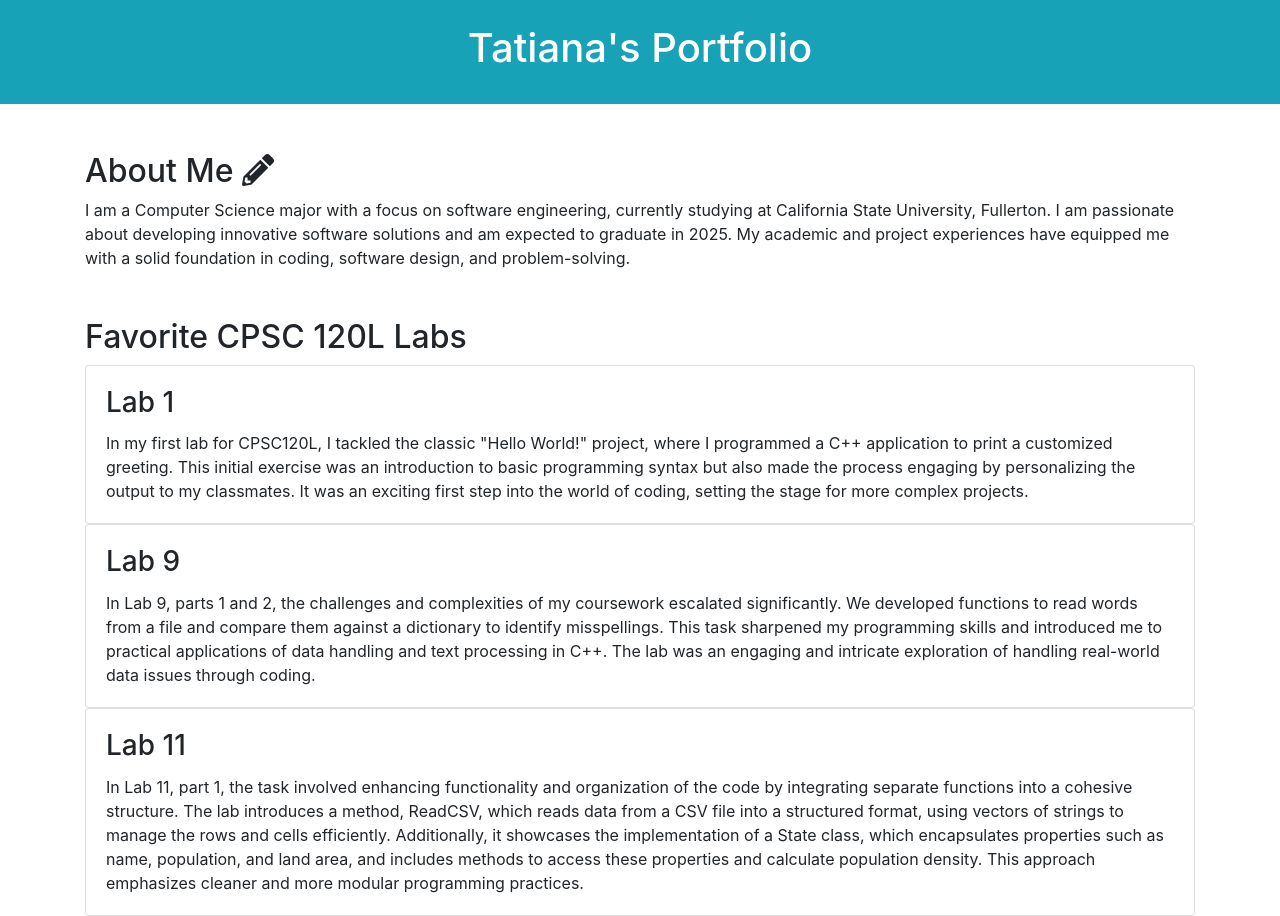
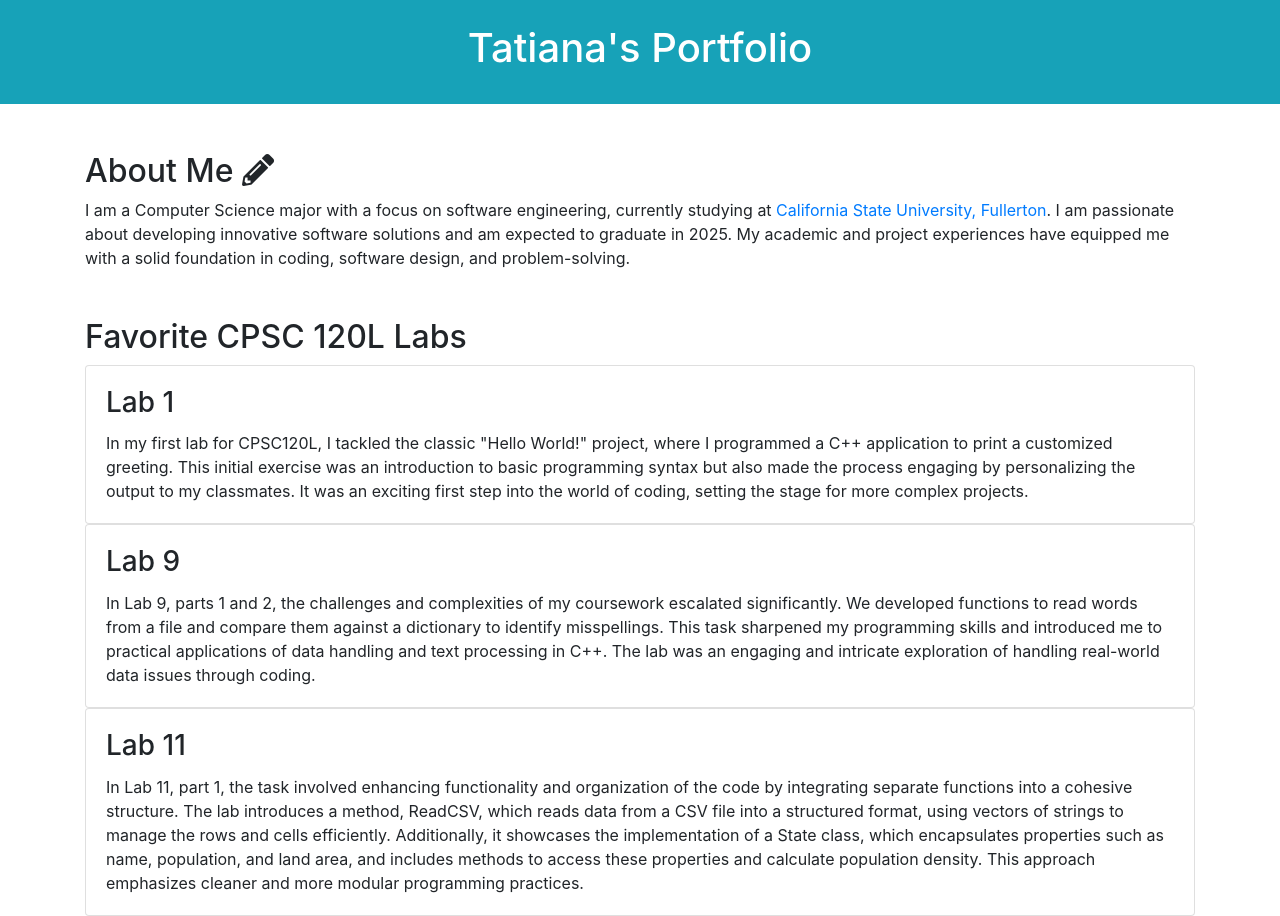
Before and after one commit to BoopTheKraken/BoopTheKraken.github.io, a plain HTML site: page index.html in a window 1280 px wide. Shown: the top 916 px of the page. Drawn offline with nearby package versions, Linux system fonts and the light colour scheme.

Commit message:
Update index.html
final commit

```diff
--- a/index.html
+++ b/index.html
@@ -13,7 +13,7 @@
     </header>
     <section id="about" class="container mt-5">
         <h2>About Me <i class="fas fa-pencil-alt"></i></h2>
-        <p>I am a Computer Science major with a focus on software engineering, currently studying at California State University, Fullerton.
+        <p>I am a Computer Science major with a focus on software engineering, currently studying at <a href="http://www.fullerton.edu">California State University, Fullerton</a>.
         I am passionate about developing innovative software solutions and am expected to graduate in 2025. My academic and project
         experiences have equipped me with a solid foundation in coding, software design, and problem-solving.</p>
     </section>
```
